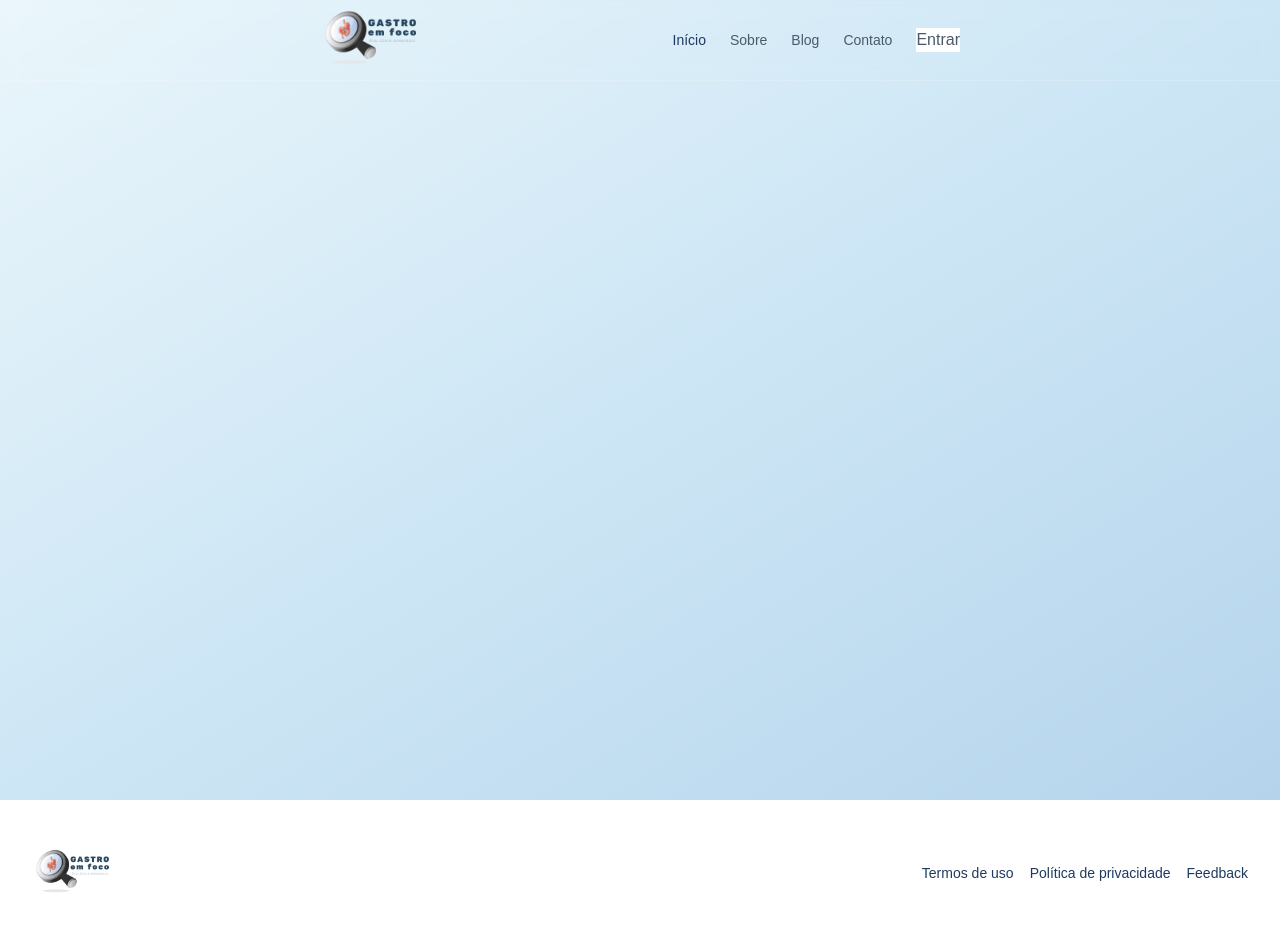
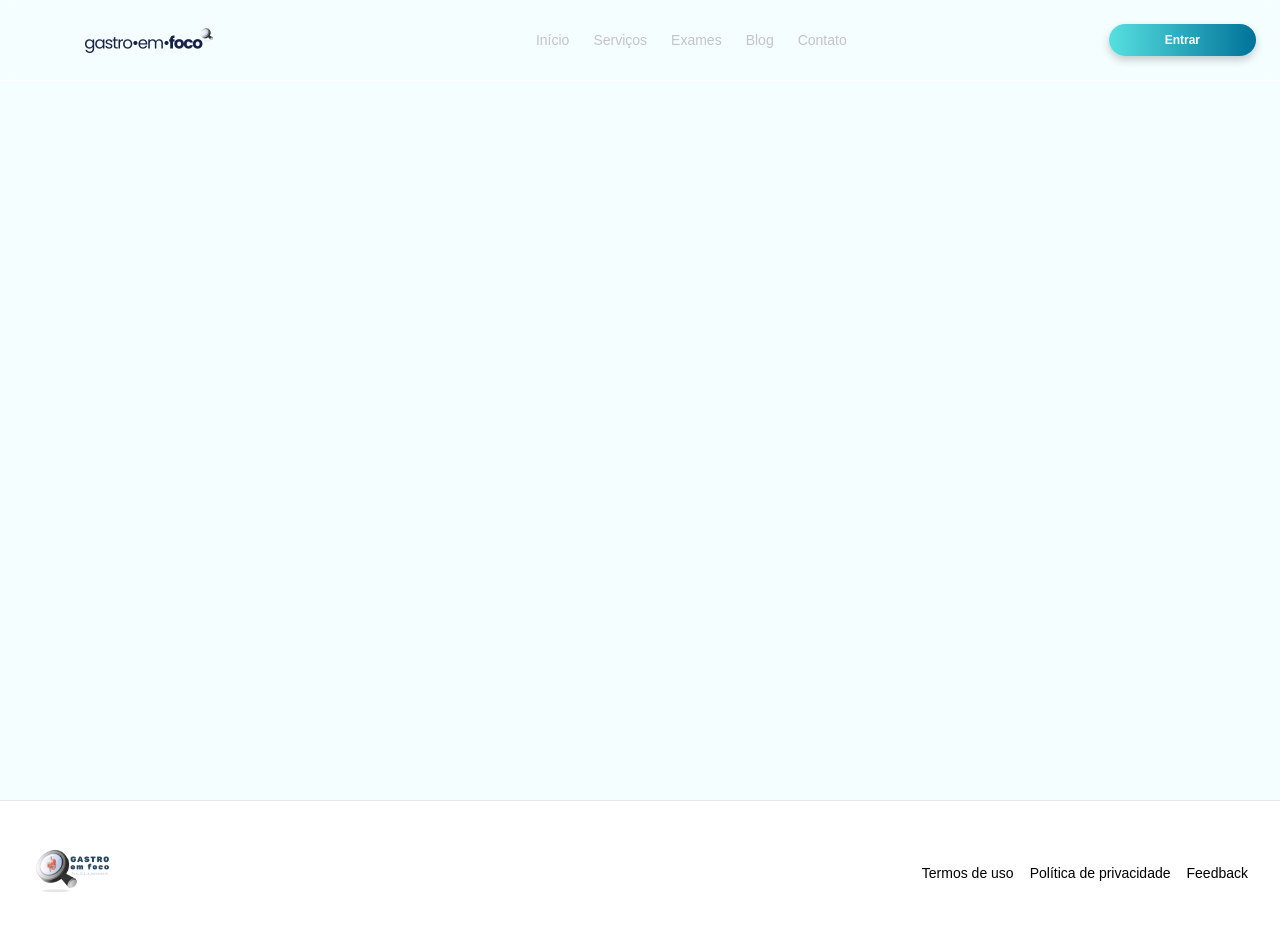
Before and after one commit to danielMonteiro84/gastro-em-foco, a Next.js app: page / in a window 1280 px wide. Shown: the top 930 px of the page. Built offline with nearby package versions, Linux system fonts and the light colour scheme.

Commit message:
refatorando component `header`

```diff
--- a/src/components/active-link/active-link.tsx
+++ b/src/components/active-link/active-link.tsx
@@ -16,7 +16,7 @@ export const ActiveLink = ({ children, href, ...rest }: ActiveLinkProps) => {
 		<Link
 			href={href}
 			className={`text-sm font-medium transition-colors hover:text-blue-500' ${
-				isCurrentPath ? "text-prohealth-primaryDark" : "text-muted-foreground"
+				isCurrentPath ? "text-secundary font-bold" : "text-secundary"
 			}`}
 		>
 			{children}
--- a/src/components/header/header.tsx
+++ b/src/components/header/header.tsx
@@ -4,26 +4,34 @@ import Image from "next/image";
 
 export function Header() {
 	return (
-		<header className="fixed top-0 z-50 w-full border-b border-prohealth-white/20 backdrop-blur supports-[backdrop-filter]:bg-background/60">
-			<div className="mx-auto max-w-7xl px-4 sm:px-6 lg:px-80">
+		<header className="fixed top-0 z-50 w-full border-b border-white backdrop-blur supports-[backdrop-filter]:bg-background/60">
+			<div className="mx-auto max-w-7xl px-4 sm:px-6">
 				<div className="flex h-20 items-center justify-between">
-					<Link href="/">
-						<Image
-							src="/logo2.png"
-							alt="logo da aplicação"
-							width={100}
-							height={100}
-						/>
-					</Link>
-					<nav className="flex items-center gap-6">
+					<div className="flex-shrink-0">
+						<Link href="/">
+							<Image
+								src="/gastroemfoco.png"
+								alt="logo da aplicação"
+								width={250}
+								height={250}
+							/>
+						</Link>
+					</div>
+					<nav className="hidden md:flex flex-1 justify-center items-center gap-6">
 						<ActiveLink href="/">Início</ActiveLink>
-						<ActiveLink href="/sobre">Sobre</ActiveLink>
+						<ActiveLink href="/servicos">Serviços</ActiveLink>
+						<ActiveLink href="/exames">Exames</ActiveLink>
 						<ActiveLink href="/blog">Blog</ActiveLink>
 						<ActiveLink href="/contato">Contato</ActiveLink>
-						<button className="bg-white" type="button">
+					</nav>
+					<div className="flex-shrink-0">
+						<button
+							className="inline-flex items-center justify-center px-14 py-[7.7px] rounded-full text-white text-xs font-semibold bg-gastro-gradient shadow-[0_4px_8px_rgba(0,0,0,0.2)] hover:opacity-90 transition"
+							type="button"
+						>
 							Entrar
 						</button>
-					</nav>
+					</div>
 				</div>
 			</div>
 		</header>
--- /dev/null
+++ b/src/components/hero-section/hero-section.tsx
@@ -0,0 +1,3 @@
+export function HeroSection() {
+	return;
+}
--- a/src/pages/index.tsx
+++ b/src/pages/index.tsx
@@ -1,3 +1,5 @@
 export default function Home() {
-	return <div className="bg-prohealth-gradient min-h-screen" />;
+	return (
+		<div className="flex flex-col bg-gastroemfoco-background min-h-screen" />
+	);
 }
--- a/src/styles/globals.css
+++ b/src/styles/globals.css
@@ -3,5 +3,5 @@
 @tailwind utilities;
 
 body {
-	@apply font-sans text-prohealth-grayDark;
+	@apply font-sans;
 }
--- a/tailwind.config.ts
+++ b/tailwind.config.ts
@@ -8,8 +8,8 @@ module.exports = {
 	theme: {
 		extend: {
 			colors: {
-				prohealth: {
-					light: "#EAF4FB",
+				gastroemfoco: {
+					background: "#F4FEFF",
 					lighter: "#D6E9F7",
 					primary: "#2A74B1",
 					primaryDark: "#1F3A60",
@@ -19,15 +19,15 @@ module.exports = {
 					gray: "#7A8C9A",
 					grayDark: "#4A5A6A",
 				},
-				dark: "#102A43",
+				primary: "#172048",
+				secundary: "#C4C4C4",
 			},
 		},
 		fontFamily: {
 			sans: ["Poppins", "sans-serif"],
 		},
 		backgroundImage: {
-			"prohealth-gradient":
-				"linear-gradient(to bottom right, #EAF6FB, #CDE6F5, #B5D4EC)",
+			"gastro-gradient": "linear-gradient(90deg, #56e0e0 0%, #007299 100%)",
 		},
 		fontWeight: {
 			normal: "400",
```
Also changed, not shown: public/gastroemfoco.png.
